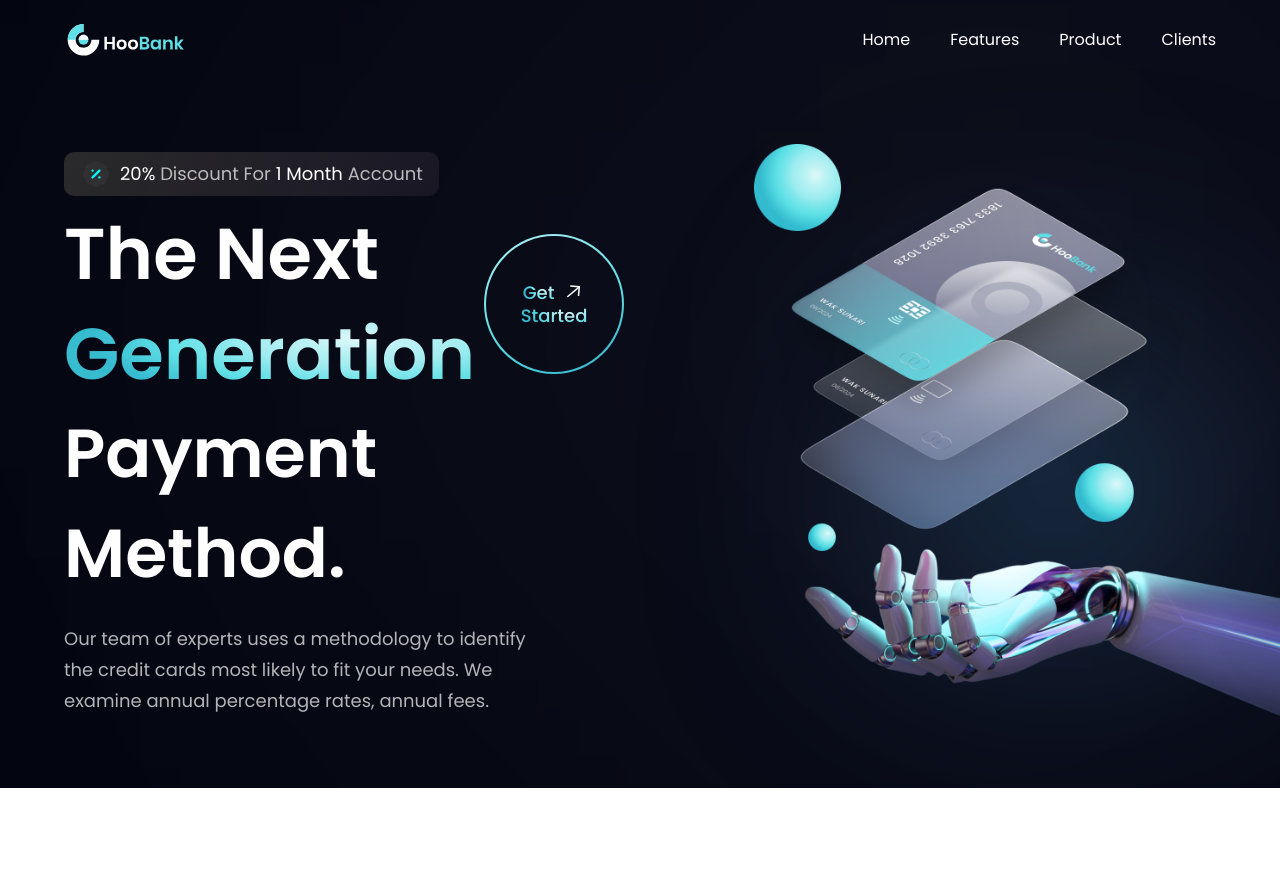
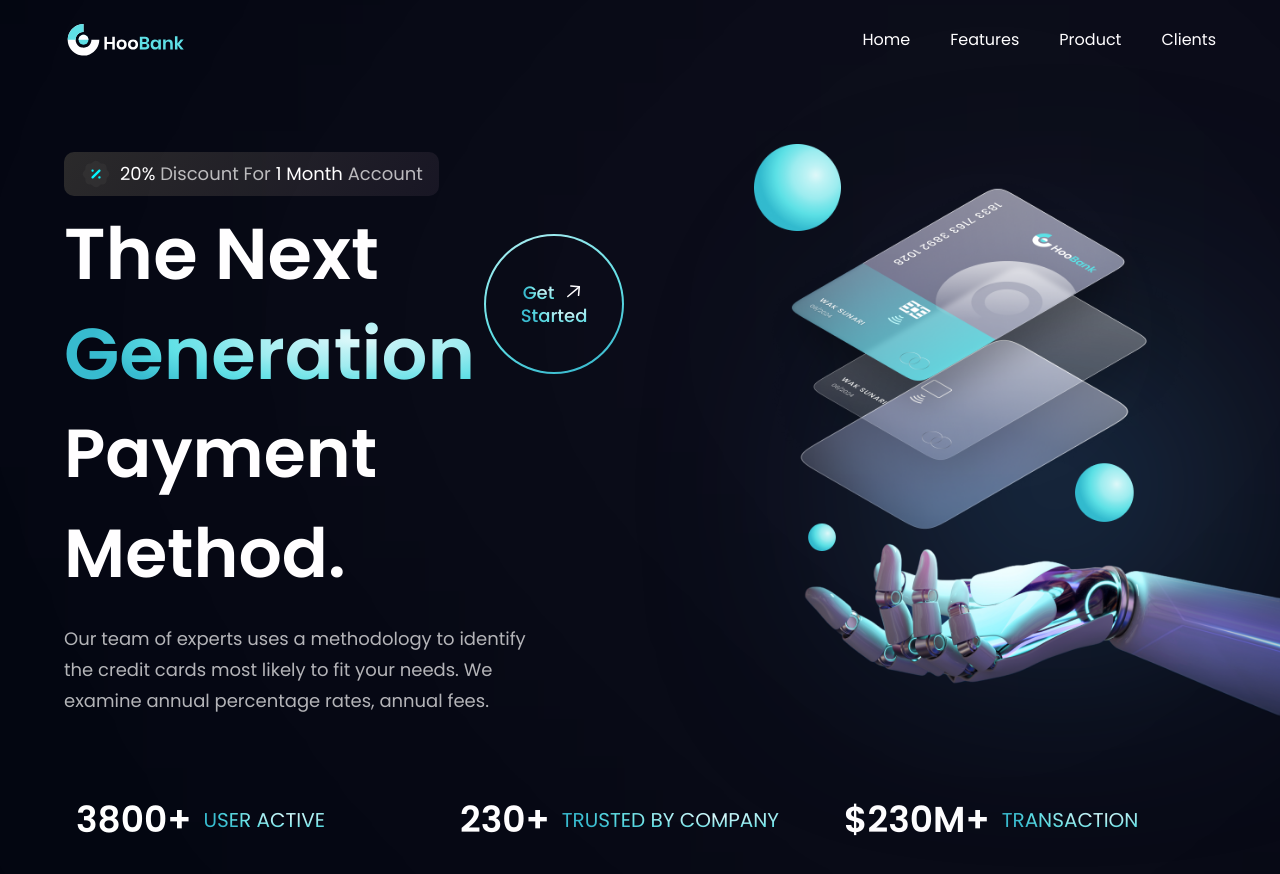
Before and after one commit to nhui98/HooBank, a React (Vite) app: page / in a window 1280 px wide. Shown: the top 874 px of the page. Before the commit the page ends 800 px from the top, so only its background shows below. Built offline with nearby package versions, Linux system fonts and the light colour scheme.

Commit message:
feat: stats section

```diff
--- a/src/App.tsx
+++ b/src/App.tsx
@@ -7,7 +7,7 @@
   // Footer,
   Hero,
   Navbar,
-  // Stats,
+  Stats,
   // Testimonials,
 } from "./components";
 
@@ -30,7 +30,9 @@
       </div>
       {/* hero */}
       <div className={`bg-primary ${s.paddingX} ${s.flexStart}`}>
-        <div className={`${s.boxWidth}`}></div>
+        <div className={`${s.boxWidth}`}>
+          <Stats />
+        </div>
       </div>
     </div>
   );
--- /dev/null
+++ b/src/components/Stats/Stats.tsx
@@ -0,0 +1,22 @@
+import { stats } from "../../constants";
+import s from "../../style";
+
+export default function Stats() {
+  return (
+    <section className={`${s.flexCenter} flex-row flex-wrap sm:mb-20 mb-6`}>
+      {stats.map((stat) => (
+        <div
+          className={`flex-1 flex justify-start items-center flex-row m-3`}
+          key={stat.id}
+        >
+          <h4 className="font-poppins font-semibold xs:text-4xl text-2xl text-white">
+            {stat.value}
+          </h4>
+          <p className="font-poppins xs:text-[20px] text-[15px] xs:leading-[26px] leading-[21px] text-gradient uppercase ml-3">
+            {stat.title}
+          </p>
+        </div>
+      ))}
+    </section>
+  );
+}
--- a/src/components/index.ts
+++ b/src/components/index.ts
@@ -6,7 +6,7 @@
 // import Footer from "./Footer/Footer";
 import Hero from "./Hero/Hero";
 import Navbar from "./Navbar/Navbar";
-// import Stats from "./Stats/Stats";
+import Stats from "./Stats/Stats";
 // import Testimonials from "./Testimonials/Testimonials";
 
 export {
@@ -18,6 +18,6 @@
   // Footer,
   Hero,
   Navbar,
-  // Stats,
+  Stats,
   // Testimonials,
 };
```
